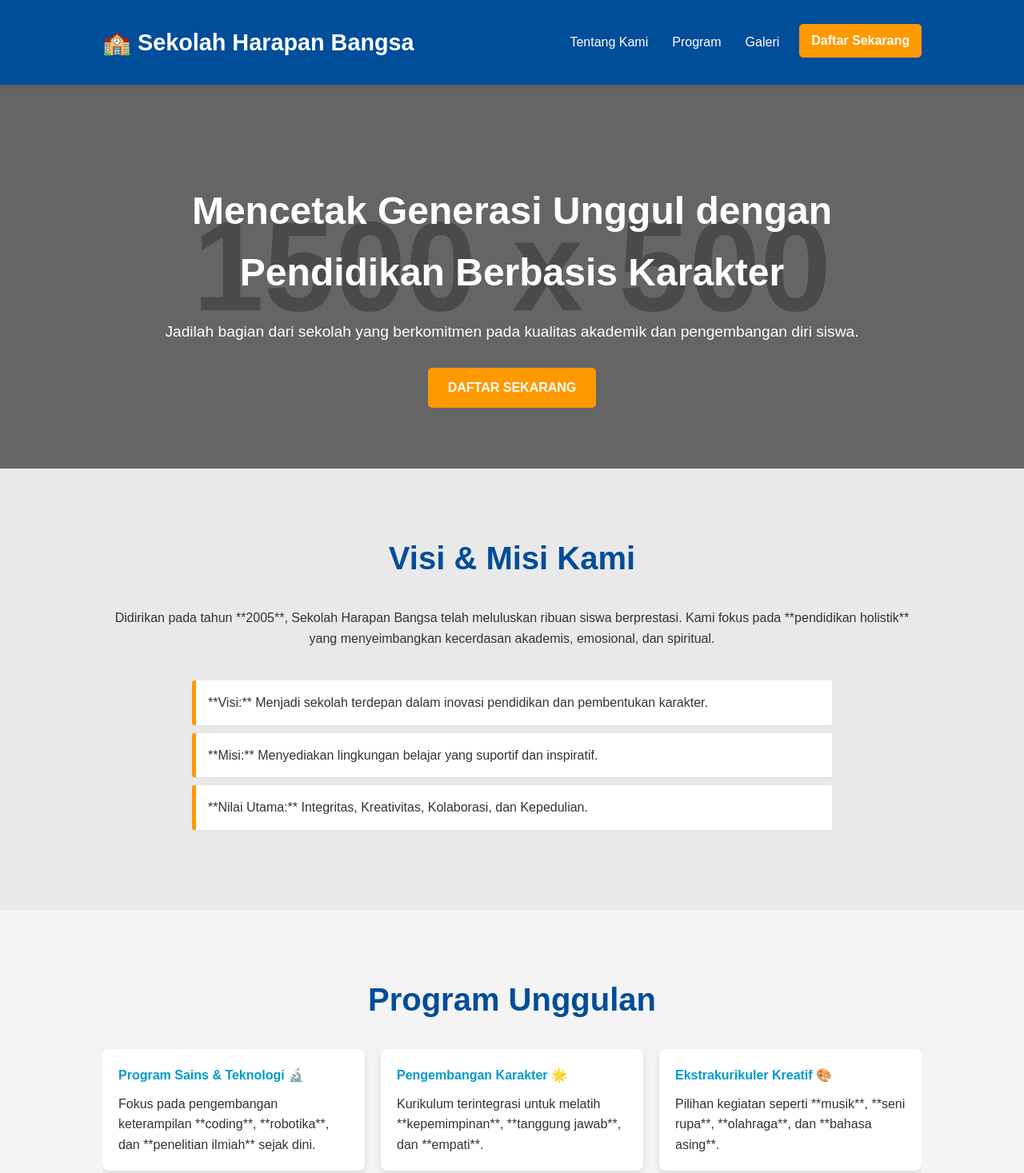
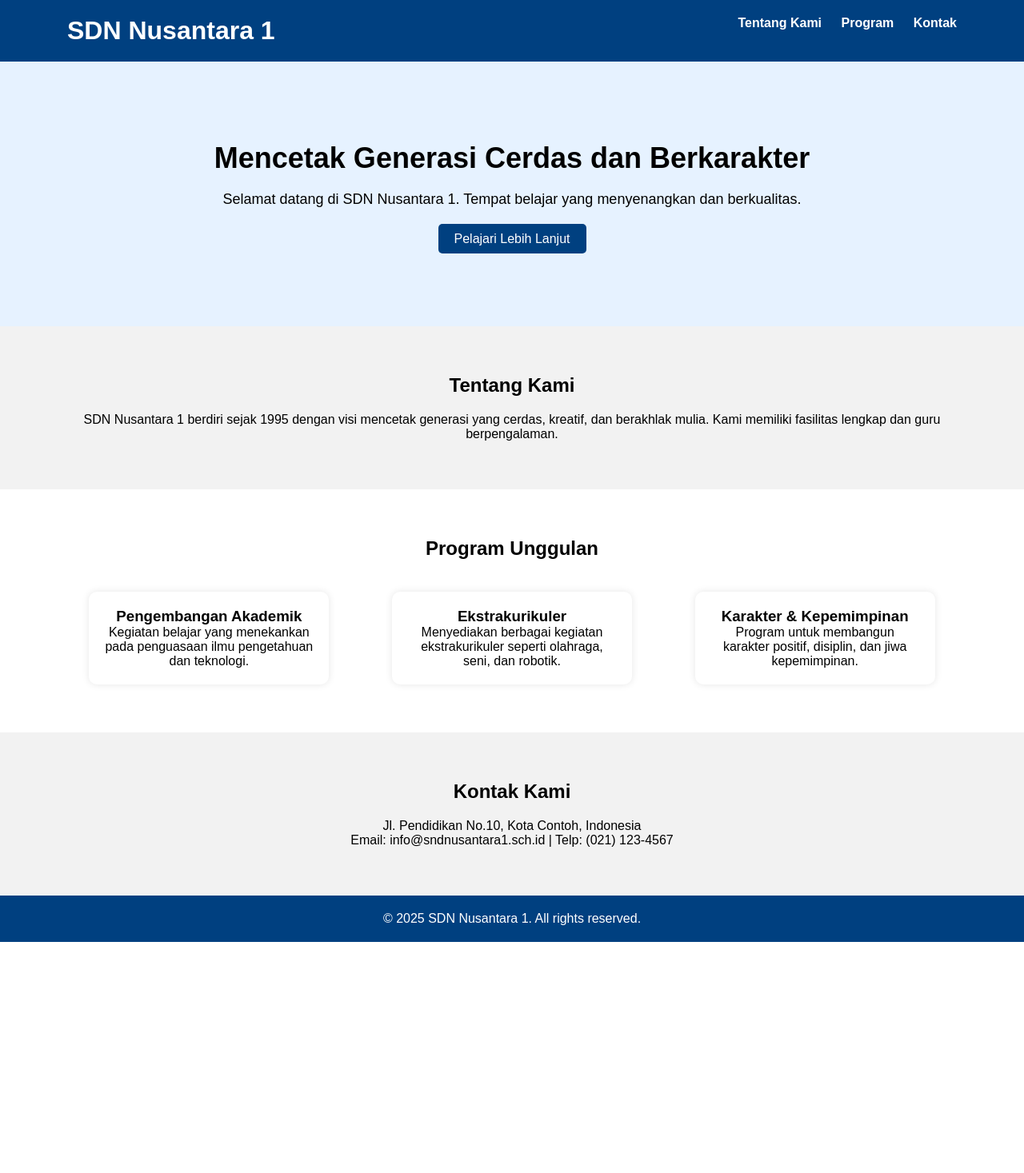
Before and after one commit to keylaraisya/Tugas4github_bebas_llX-4, a plain HTML site: page index.html in a window 1280 px wide. Shown: the top 1467 px of the page at 80% size. After the commit the page ends 1178 px from the top, so only its background shows below. Drawn offline with Linux system fonts and the light colour scheme; placeholder pictures from the web are drawn by us.

Commit message:
perubahan 5

```diff
--- a/index.html
+++ b/index.html
@@ -3,99 +3,75 @@
 <head>
     <meta charset="UTF-8">
     <meta name="viewport" content="width=device-width, initial-scale=1.0">
-    <title>Landing Page Sekolah Dummy - Sekolah Harapan Bangsa</title>
-    <link rel="stylesheet" href="styles.css"> </head>
+    <title>SDN Nusantara 1</title>
+    <link rel="stylesheet" href="style.css">
+</head>
 <body>
+    <!-- Header -->
     <header>
         <div class="container">
-            <h1>🏫 Sekolah Harapan Bangsa</h1>
+            <h1>SDN Nusantara 1</h1>
             <nav>
                 <ul>
-                    <li><a href="#tentang">Tentang Kami</a></li>
+                    <li><a href="#about">Tentang Kami</a></li>
                     <li><a href="#program">Program</a></li>
-                    <li><a href="#galeri">Galeri</a></li>
-                    <li><a href="#kontak" class="cta-nav">Daftar Sekarang</a></li>
+                    <li><a href="#contact">Kontak</a></li>
                 </ul>
             </nav>
         </div>
     </header>
 
-    <main>
-        <section id="hero" class="hero">
+    <!-- Hero Section -->
+    <section class="hero">
         <div class="container">
-                <h2>Mencetak Generasi Unggul dengan Pendidikan Berbasis Karakter</h2>
-                <p>Jadilah bagian dari sekolah yang berkomitmen pada kualitas akademik dan pengembangan diri siswa.</p>
-                <a href="#kontak" class="cta-button">DAFTAR SEKARANG</a>
+            <h2>Mencetak Generasi Cerdas dan Berkarakter</h2>
+            <p>Selamat datang di SDN Nusantara 1. Tempat belajar yang menyenangkan dan berkualitas.</p>
+            <a href="#about" class="btn">Pelajari Lebih Lanjut</a>
         </div>
     </section>
 
-        <section id="tentang" class="tentang">
+    <!-- About Section -->
+    <section id="about" class="about">
         <div class="container">
-                <h3>Visi & Misi Kami</h3>
-                <p>Didirikan pada tahun **2005**, Sekolah Harapan Bangsa telah meluluskan ribuan siswa berprestasi. Kami fokus pada **pendidikan holistik** yang menyeimbangkan kecerdasan akademis, emosional, dan spiritual. </p>
-                <ul>
-                    <li>**Visi:** Menjadi sekolah terdepan dalam inovasi pendidikan dan pembentukan karakter.</li>
-                    <li>**Misi:** Menyediakan lingkungan belajar yang suportif dan inspiratif.</li>
-                    <li>**Nilai Utama:** Integritas, Kreativitas, Kolaborasi, dan Kepedulian.</li>
-                </ul>
+            <h2>Tentang Kami</h2>
+            <p>SDN Nusantara 1 berdiri sejak 1995 dengan visi mencetak generasi yang cerdas, kreatif, dan berakhlak mulia. Kami memiliki fasilitas lengkap dan guru berpengalaman.</p>
         </div>
     </section>
 
+    <!-- Programs Section -->
     <section id="program" class="program">
         <div class="container">
-                <h3>Program Unggulan</h3>
-                <div class="program-list">
+            <h2>Program Unggulan</h2>
+            <div class="program-cards">
                 <div class="card">
-                        <h4>Program Sains & Teknologi 🔬</h4>
-                        <p>Fokus pada pengembangan keterampilan **coding**, **robotika**, dan **penelitian ilmiah** sejak dini.</p>
+                    <h3>Pengembangan Akademik</h3>
+                    <p>Kegiatan belajar yang menekankan pada penguasaan ilmu pengetahuan dan teknologi.</p>
                 </div>
                 <div class="card">
-                        <h4>Pengembangan Karakter 🌟</h4>
-                        <p>Kurikulum terintegrasi untuk melatih **kepemimpinan**, **tanggung jawab**, dan **empati**.</p>
+                    <h3>Ekstrakurikuler</h3>
+                    <p>Menyediakan berbagai kegiatan ekstrakurikuler seperti olahraga, seni, dan robotik.</p>
                 </div>
                 <div class="card">
-                        <h4>Ekstrakurikuler Kreatif 🎨</h4>
-                        <p>Pilihan kegiatan seperti **musik**, **seni rupa**, **olahraga**, dan **bahasa asing**.</p>
+                    <h3>Karakter & Kepemimpinan</h3>
+                    <p>Program untuk membangun karakter positif, disiplin, dan jiwa kepemimpinan.</p>
                 </div>
             </div>
         </div>
     </section>
 
-        <section id="galeri" class="galeri">
+    <!-- Contact Section -->
+    <section id="contact" class="contact">
         <div class="container">
-                <h3>Kegiatan Kami</h3>
-                <div class="galeri-grid">
-                    <img src="https://via.placeholder.com/300x200?text=Kegiatan+Olimpiade" alt="Kegiatan Olimpiade">
-                    <img src="https://via.placeholder.com/300x200?text=Pentas+Seni" alt="Pentas Seni">
-                    <img src="https://via.placeholder.com/300x200?text=Pramuka+Sekolah" alt="Pramuka Sekolah">
-                    <img src="https://via.placeholder.com/300x200?text=Kelas+Robotik" alt="Kelas Robotik">
-                </div>
-                <a href="#" class="cta-button secondary">Lihat Galeri Lengkap</a>
+            <h2>Kontak Kami</h2>
+            <p>Jl. Pendidikan No.10, Kota Contoh, Indonesia</p>
+            <p>Email: info@sndnusantara1.sch.id | Telp: (021) 123-4567</p>
         </div>
     </section>
 
-        <section id="kontak" class="kontak">
-            <div class="container">
-                <h3>Ayo Bergabung!</h3>
-                <p>Pendaftaran Tahun Ajaran Baru **2025/2026** telah dibuka. Dapatkan brosur digital kami sekarang.</p>
-                <form action="#" method="POST" class="kontak-form">
-                    <input type="text" placeholder="Nama Lengkap" required>
-                    <input type="email" placeholder="Email Aktif" required>
-                    <select required>
-                        <option value="">Pilih Jenjang Pendidikan</option>
-                        <option value="SD">SD (Sekolah Dasar)</option>
-                        <option value="SMP">SMP (Sekolah Menengah Pertama)</option>
-                        <option value="SMA">SMA (Sekolah Menengah Atas)</option>
-                    </select>
-                    <button type="submit" class="cta-button">Kirim Permintaan Informasi</button>
-                </form>
-            </div>
-        </section>
-    </main>
-
+    <!-- Footer -->
     <footer>
         <div class="container">
-            <p>&copy; 2024 Sekolah Harapan Bangsa. Jl. Pendidikan No. 123, Kota Dummy. | Telp: (021) 123456</p>
+            <p>&copy; 2025 SDN Nusantara 1. All rights reserved.</p>
         </div>
     </footer>
 </body>
--- /dev/null
+++ b/style.css
@@ -0,0 +1,134 @@
+/* Reset default browser styles */
+* {
+    margin: 0;
+    padding: 0;
+    box-sizing: border-box;
+    font-family: Arial, sans-serif;
+}
+
+/* Container */
+.container {
+    width: 90%;
+    max-width: 1200px;
+    margin: 0 auto;
+}
+
+/* Header */
+header {
+    background-color: #004080;
+    color: white;
+    padding: 20px 0;
+}
+
+header h1 {
+    display: inline-block;
+    margin-left: 20px;
+}
+
+header nav {
+    float: right;
+    margin-right: 20px;
+}
+
+header nav ul {
+    list-style: none;
+}
+
+header nav ul li {
+    display: inline-block;
+    margin-left: 20px;
+}
+
+header nav ul li a {
+    color: white;
+    text-decoration: none;
+    font-weight: bold;
+}
+
+header nav ul li a:hover {
+    text-decoration: underline;
+}
+
+/* Hero Section */
+.hero {
+    background-color: #e6f2ff;
+    text-align: center;
+    padding: 100px 20px;
+}
+
+.hero h2 {
+    font-size: 36px;
+    margin-bottom: 20px;
+}
+
+.hero p {
+    font-size: 18px;
+    margin-bottom: 30px;
+}
+
+.btn {
+    text-decoration: none;
+    background-color: #004080;
+    color: white;
+    padding: 10px 20px;
+    border-radius: 5px;
+}
+
+.btn:hover {
+    background-color: #0066cc;
+}
+
+/* About Section */
+.about {
+    padding: 60px 20px;
+    background-color: #f2f2f2;
+    text-align: center;
+}
+
+.about h2 {
+    margin-bottom: 20px;
+}
+
+/* Program Section */
+.program {
+    padding: 60px 20px;
+    text-align: center;
+}
+
+.program h2 {
+    margin-bottom: 40px;
+}
+
+.program-cards {
+    display: flex;
+    justify-content: space-around;
+    flex-wrap: wrap;
+    gap: 20px;
+}
+
+.card {
+    background-color: white;
+    padding: 20px;
+    width: 300px;
+    border-radius: 10px;
+    box-shadow: 0 0 10px rgba(0,0,0,0.1);
+}
+
+/* Contact Section */
+.contact {
+    padding: 60px 20px;
+    background-color: #f2f2f2;
+    text-align: center;
+}
+
+.contact h2 {
+    margin-bottom: 20px;
+}
+
+/* Footer */
+footer {
+    background-color: #004080;
+    color: white;
+    text-align: center;
+    padding: 20px 0;
+}
```
Lines whose indentation alone changed are shown as unchanged.
